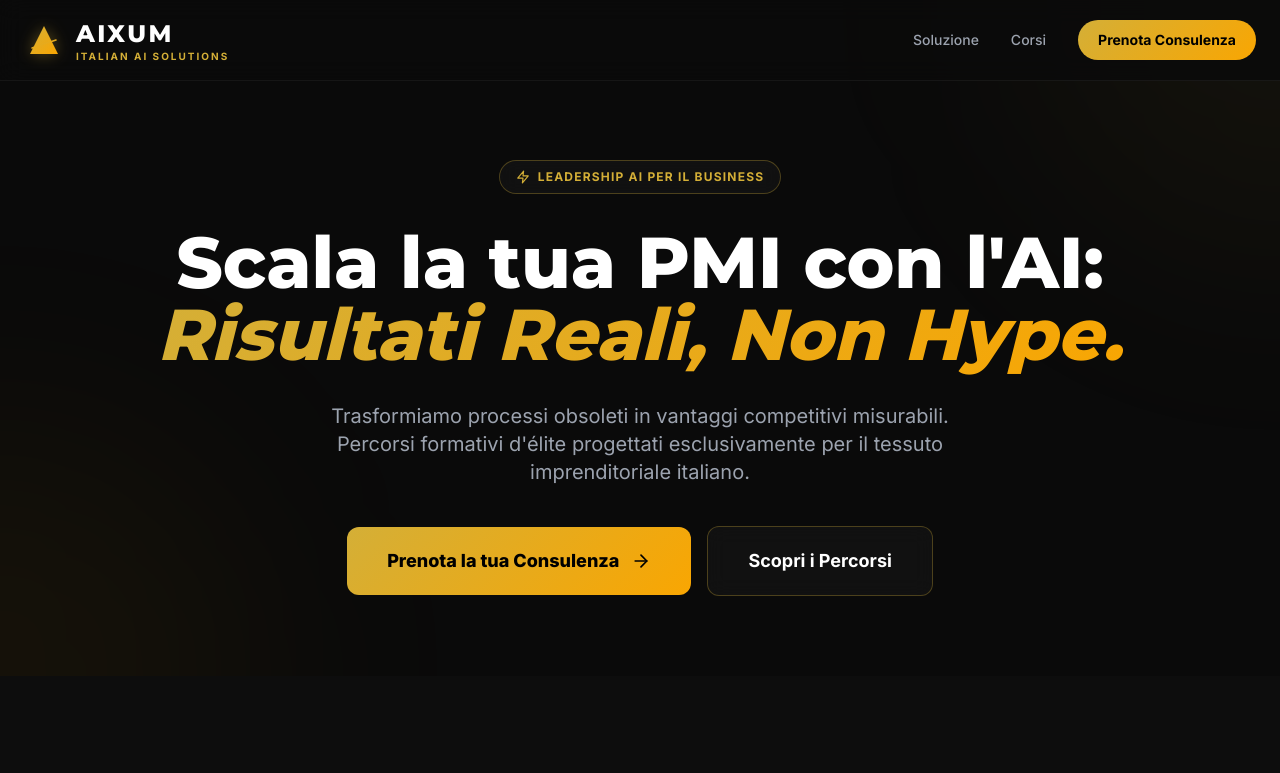
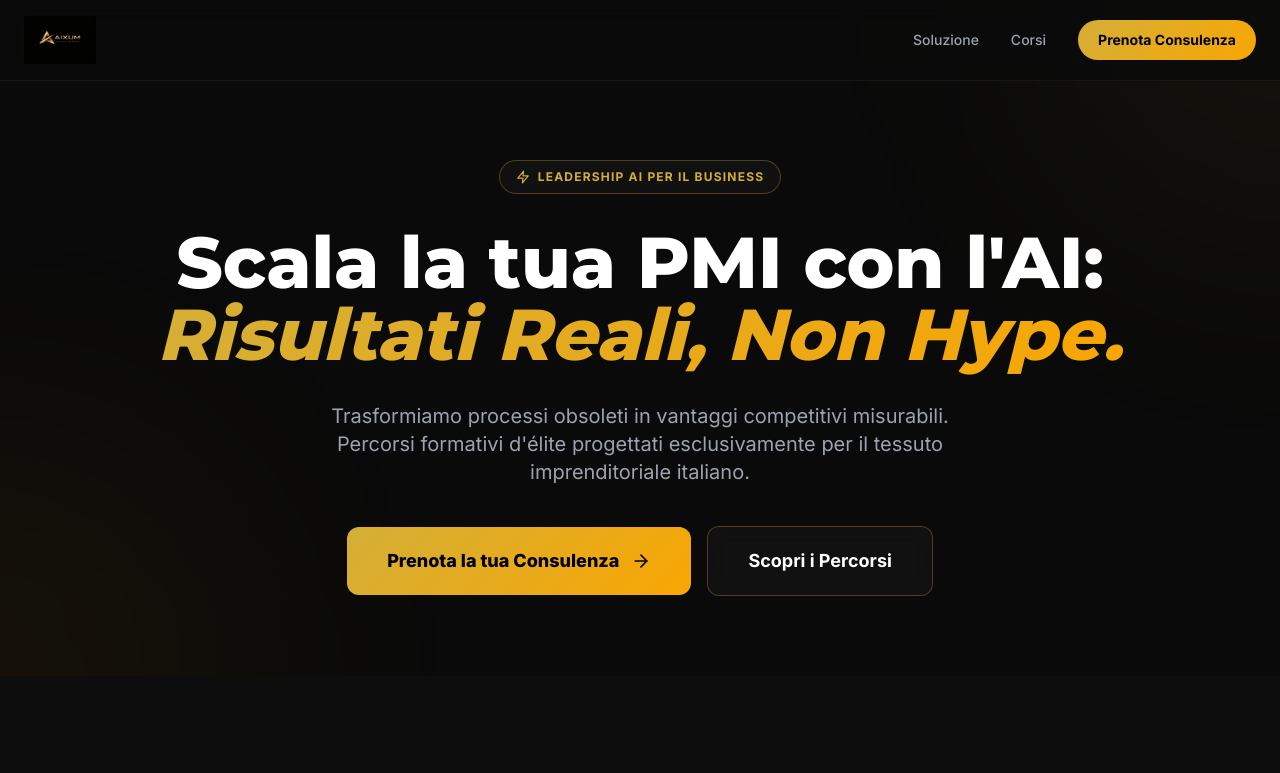
Before and after one commit to gioballagio-hub/lux-ai-landing, a React (Vite) app: page / in a window 1280 px wide. Shown: the top 773 px of the page. Built offline with nearby package versions, Linux system fonts and the light colour scheme.

Commit message:
Add files via upload

```diff
--- a/App.tsx
+++ b/App.tsx
@@ -21,36 +21,12 @@ const CALENDLY_URL = "https://calendly.com/aixum-info/30min";
 // Nota: Sostituisci questo URL con il percorso del tuo file logo se caricato localmente
 // Per ora usiamo una rappresentazione stilizzata coerente con l'immagine fornita
 const LogoBrand: React.FC<{ size?: 'sm' | 'md' }> = ({ size = 'md' }) => (
-  <div className="flex items-center gap-3">
-    <div className={`${size === 'sm' ? 'w-8 h-8' : 'w-10 h-10'} relative flex items-center justify-center`}>
-      {/* Icona triangolare che richiama il logo AIXUM */}
-      <svg viewBox="0 0 100 100" className="w-full h-full drop-shadow-[0_0_8px_rgba(212,175,55,0.4)]">
-        <defs>
-          <linearGradient id="goldGrad" x1="0%" y1="0%" x2="100%" y2="100%">
-            <stop offset="0%" stopColor="#D4AF37" />
-            <stop offset="100%" stopColor="#F9A602" />
-          </linearGradient>
-        </defs>
-        <path
-          d="M50 15 L85 85 L15 85 Z M50 35 L70 75 L30 75 Z"
-          fill="url(#goldGrad)"
-        />
-        <path
-          d="M20 70 L80 50"
-          stroke="url(#goldGrad)"
-          strokeWidth="4"
-          strokeLinecap="round"
-        />
-      </svg>
-    </div>
-    <div className="flex flex-col leading-tight">
-      <span className={`${size === 'sm' ? 'text-lg' : 'text-2xl'} font-display font-black tracking-widest uppercase text-white`}>
-        AIXUM
-      </span>
-      <span className="text-[8px] md:text-[10px] uppercase tracking-[0.2em] text-[#D4AF37] font-bold">
-        Italian AI Solutions
-      </span>
-    </div>
+  <div className="flex items-center">
+    <img
+      src="/AIXUM_Logo.jpeg"
+      alt="AIXUM - Italian AI Solutions"
+      className={`${size === 'sm' ? 'h-8' : 'h-12'} w-auto object-contain`}
+    />
   </div>
 );
 
```
Also changed, not shown: AIXUM_Logo.jpeg (added).
